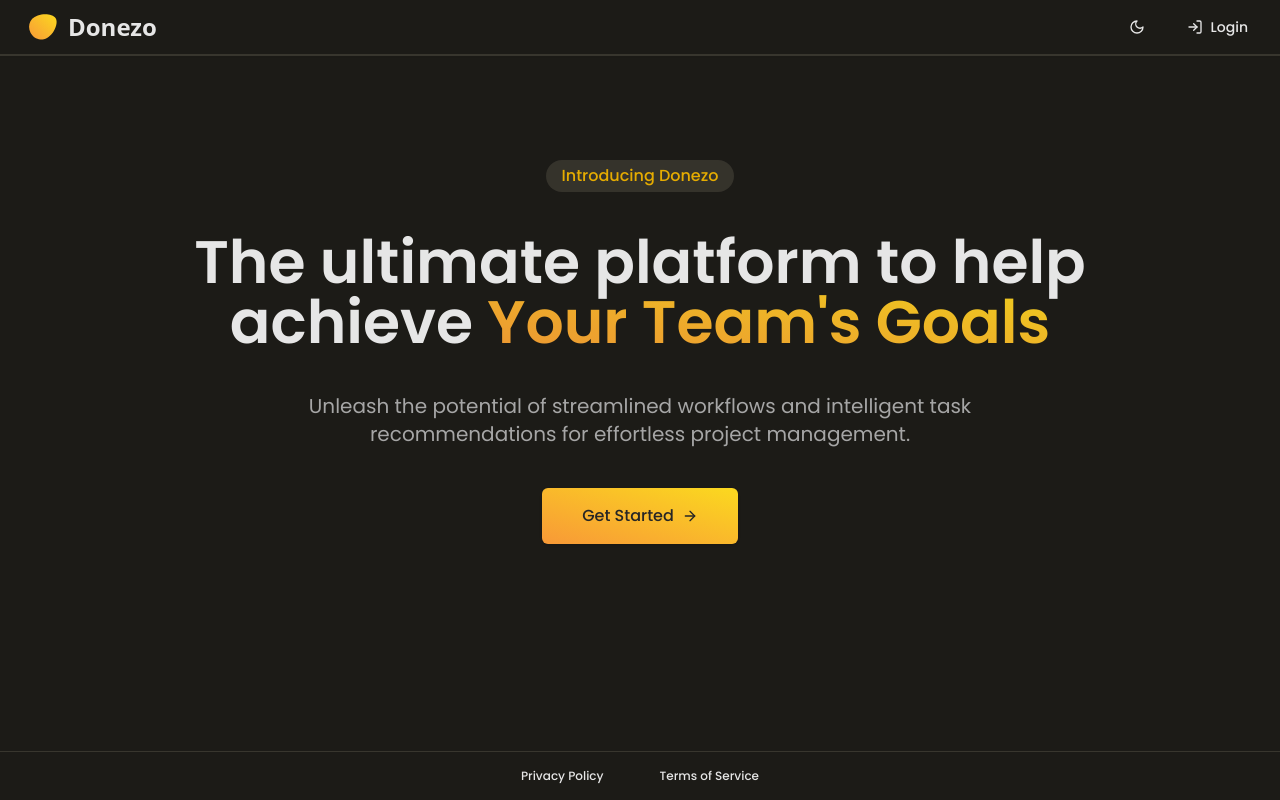
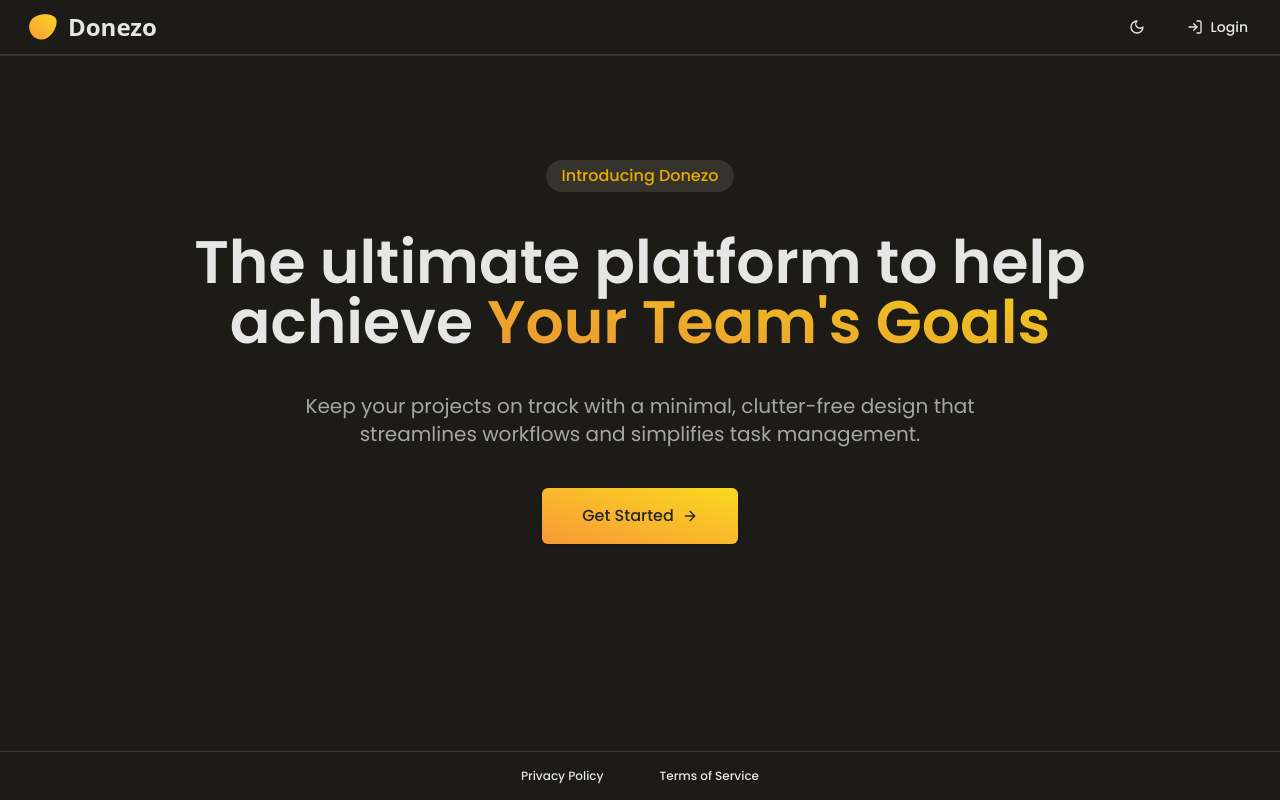
Before and after one commit to Nutty1704/taskmanager, a React (Vite) app in the folder frontend/: page / in a window 1280 px wide. Built offline with nearby package versions, Linux system fonts and the light colour scheme; no server answers.

Commit message:
Update description to suit the app better.

```diff
--- a/frontend/src/pages/MarketingPage.jsx
+++ b/frontend/src/pages/MarketingPage.jsx
@@ -17,7 +17,7 @@ const MarketingPage = () => {
 
             <h1 className='poppins-semibold text-center font-heading text-4xl sm:text-5xl lg:text-6xl text-balance font-bold max-w-screen-2xl'>The ultimate platform to help achieve <span className=' bg-clip-text text-transparent bg-logo-gradient brightness-95'>Your Team's Goals</span></h1>
 
-            <p className='poppins-regular max-w-3xl text-center text-lg text-muted-foreground sm:text-xl'>Unleash the potential of streamlined workflows and intelligent task recommendations for effortless project management.</p>
+            <p className='poppins-regular max-w-3xl text-center text-lg text-muted-foreground sm:text-xl'>Keep your projects on track with a minimal, clutter-free design that streamlines workflows and simplifies task management.</p>
 
             <CtaButton text="Get Started" link="/signup" />
           </div>
```
